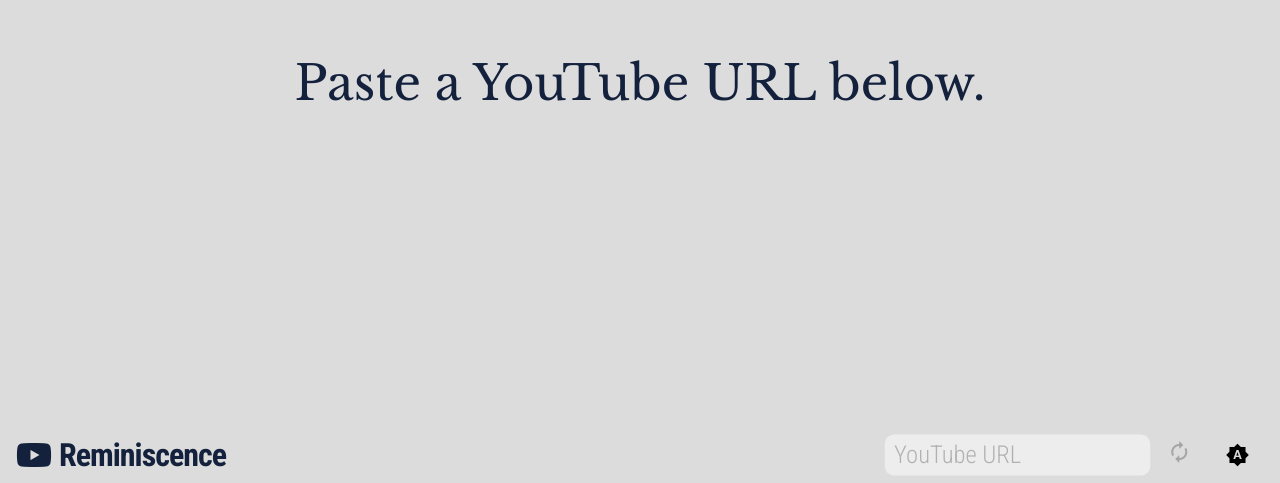
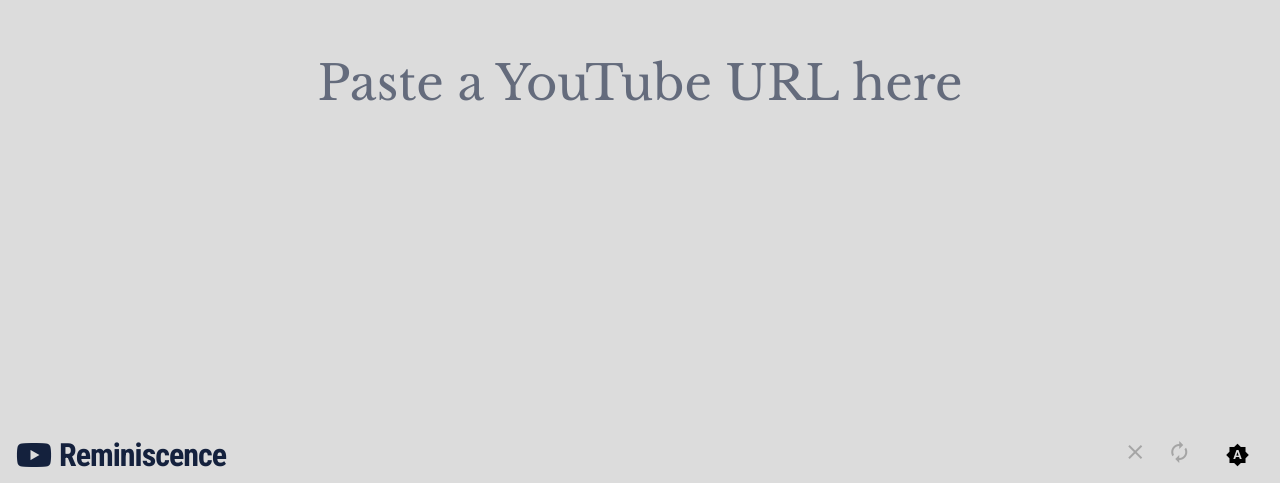
Before and after one commit to mreed4/reminiscence, a React (Vite) app: page / in a window 1280 px wide. Shown: the part 317-800 px from the top of the page. Built offline with nearby package versions, Linux system fonts and the light colour scheme.

Commit message:
feat: Enhance form handling and styling for YouTube URL input; add clear data functionality

```diff
--- a/src/App.jsx
+++ b/src/App.jsx
@@ -1,5 +1,6 @@
 import { useContext } from "react";
 import { AppContext } from "./contexts/AppContext";
+import useControls from "./hooks/useControls";
 
 import Comment from "./components/Comment";
 import Footer from "./components/Footer";
@@ -7,8 +8,8 @@ import Footer from "./components/Footer";
 function App() {
   const { appState, commentLoaded } = useContext(AppContext);
   const { errorMessage, invalidURL, status } = appState;
+  const { inputRef, inputValue, handleInputChange, handlePaste, handleSubmit, isLoading } = useControls();
 
-  const isLoading = status === "loading";
   const hasError = status === "error";
 
   return (
@@ -19,7 +20,20 @@ function App() {
         ) : commentLoaded ? (
           <Comment />
         ) : (
-          <p className="prompt">Paste a YouTube URL below.</p>
+          <form className="prompt-form" onSubmit={handleSubmit}>
+            <input
+              type="text"
+              placeholder="Paste a YouTube URL here"
+              ref={inputRef}
+              value={inputValue}
+              onChange={handleInputChange}
+              onPaste={handlePaste}
+              disabled={isLoading}
+            />
+            <button type="submit" disabled={!inputValue.trim() || isLoading} className="submit-button" aria-label="Load comments">
+              Load
+            </button>
+          </form>
         )}
         {hasError && <p className="comments-error">{errorMessage || "Comments could not be loaded. Check Netlify Dev or your network."}</p>}
         {invalidURL && <p className="invalid-url">Invalid URL</p>}
--- a/src/Components/Controls.jsx
+++ b/src/Components/Controls.jsx
@@ -1,18 +1,7 @@
 import useControls from "../hooks/useControls";
 
 export default function Controls() {
-  const {
-    inputRef,
-    inputValue,
-    handleInputChange,
-    handlePaste,
-    handleSubmit,
-    getRandomComment,
-    cycleThemeMode,
-    videoComments,
-    themeMode,
-    isLoading,
-  } = useControls();
+  const { getRandomComment, clearData, cycleThemeMode, videoComments, themeMode, isLoading, videoId } = useControls();
 
   const themeIconMap = {
     auto: "brightness_auto",
@@ -23,19 +12,15 @@ export default function Controls() {
   const themeIcon = themeIconMap[themeMode] || themeIconMap.light;
 
   return (
-    <form className="controls" onSubmit={handleSubmit}>
-      <input
-        type="text"
-        placeholder="YouTube URL"
-        ref={inputRef}
-        value={inputValue}
-        onChange={handleInputChange}
-        onPaste={handlePaste}
-        disabled={isLoading}
-      />
-      {/* <button type="submit" disabled={!inputValue.trim() || isLoading} className="submit-button" aria-label="Load comments">
-        Load
-      </button> */}
+    <div className="controls">
+      <button
+        onClick={() => clearData()}
+        disabled={isLoading || !videoId}
+        type="button"
+        className="clear-button"
+        aria-label="Clear comments and video">
+        <span className="material-icons">clear</span>
+      </button>
       <button
         onClick={() => getRandomComment(videoComments)}
         disabled={!videoComments.length || isLoading}
@@ -47,6 +32,6 @@ export default function Controls() {
       <button onClick={cycleThemeMode} type="button" className={`theme-toggle ${themeMode}`} aria-label="Toggle theme mode">
         <span className="material-icons">{themeIcon}</span>
       </button>
-    </form>
+    </div>
   );
 }
--- a/src/contexts/AppContext.jsx
+++ b/src/contexts/AppContext.jsx
@@ -7,7 +7,15 @@ const AppContext = createContext();
 
 function AppProvider({ children }) {
   const [themeMode, cycleThemeMode] = useThemeMode();
-  const { appState: youTubeState, selectedComment, handlePaste, getRandomComment, commentLoaded } = useYouTubeData();
+  const {
+    appState: youTubeState,
+    selectedComment,
+    handlePaste,
+    getRandomComment,
+    clearInvalidURL,
+    clearData,
+    commentLoaded,
+  } = useYouTubeData();
 
   const appState = { ...youTubeState, themeMode, selectedComment };
 
@@ -15,6 +23,8 @@ function AppProvider({ children }) {
     appState,
     handlePaste,
     getRandomComment,
+    clearInvalidURL,
+    clearData,
     cycleThemeMode,
     commentLoaded,
   };
--- a/src/hooks/useControls.js
+++ b/src/hooks/useControls.js
@@ -2,8 +2,8 @@ import { useRef, useEffect, useState, useContext } from "react";
 import { AppContext } from "../contexts/AppContext";
 
 export default function useControls() {
-  const { appState, handlePaste, loadVideoUrl, getRandomComment, cycleThemeMode } = useContext(AppContext);
-  const { videoComments, selectedComment, videoId, themeMode, status } = appState;
+  const { appState, handlePaste, loadVideoUrl, getRandomComment, cycleThemeMode, clearInvalidURL, clearData } = useContext(AppContext);
+  const { videoComments, selectedComment, videoId, themeMode, status, invalidURL } = appState;
   const isLoading = status === "loading";
 
   const [inputValue, setInputValue] = useState("");
@@ -22,6 +22,9 @@ export default function useControls() {
   }, [videoId]);
 
   const handleInputChange = (event) => {
+    if (invalidURL) {
+      clearInvalidURL();
+    }
     setInputValue(event.target.value);
   };
 
@@ -54,8 +57,10 @@ export default function useControls() {
     handleSubmit,
     getRandomComment,
     cycleThemeMode,
+    clearData,
     videoComments,
     themeMode,
     isLoading,
+    videoId,
   };
 }
--- a/src/hooks/useYouTubeData.js
+++ b/src/hooks/useYouTubeData.js
@@ -62,10 +62,20 @@ function reducer(state, action) {
         videoComments: [],
         selectedCommentIndex: null,
       };
+    case "CLEAR_INVALID_URL":
+      return {
+        ...state,
+        invalidURL: false,
+        errorMessage: "",
+      };
     case "SET_STATUS":
       return {
         ...state,
         status: action.payload,
+      };
+    case "CLEAR":
+      return {
+        ...initialYouTubeState,
       };
     default:
       return state;
@@ -147,12 +157,22 @@ export default function useYouTubeData() {
     loadVideoUrl(videoURL);
   };
 
+  const clearInvalidURL = () => {
+    dispatch({ type: "CLEAR_INVALID_URL" });
+  };
+
+  const clearData = () => {
+    dispatch({ type: "CLEAR" });
+  };
+
   return {
     appState,
     selectedComment,
     handlePaste,
     loadVideoUrl,
     getRandomComment,
+    clearInvalidURL,
+    clearData,
     commentLoaded,
   };
 }
--- a/src/styles/App.css
+++ b/src/styles/App.css
@@ -19,6 +19,46 @@ main .prompt {
 main .prompt.loading {
   opacity: 0.75;
   font-family: "JetBrains Mono", monospace;
+}
+
+main .prompt-form {
+  display: flex;
+  gap: 0.75rem;
+  align-items: center;
+  justify-content: center;
+  width: 100%;
+  max-width: 800px;
+}
+
+main .prompt-form input,
+main .prompt-form .submit-button {
+  font-family: inherit;
+}
+
+main .prompt-form input {
+  flex: 1;
+  padding: 0;
+  margin: 0;
+  background: transparent;
+  border: none;
+  outline: none;
+  color: inherit;
+  font-size: 3rem;
+  text-align: center;
+  white-space: nowrap;
+}
+
+main .prompt-form input::placeholder {
+  color: currentColor;
+  opacity: 0.6;
+}
+
+main .prompt-form input:focus {
+  outline: none;
+}
+
+main .prompt-form .submit-button {
+  display: none;
 }
 
 .invalid-url,
```
